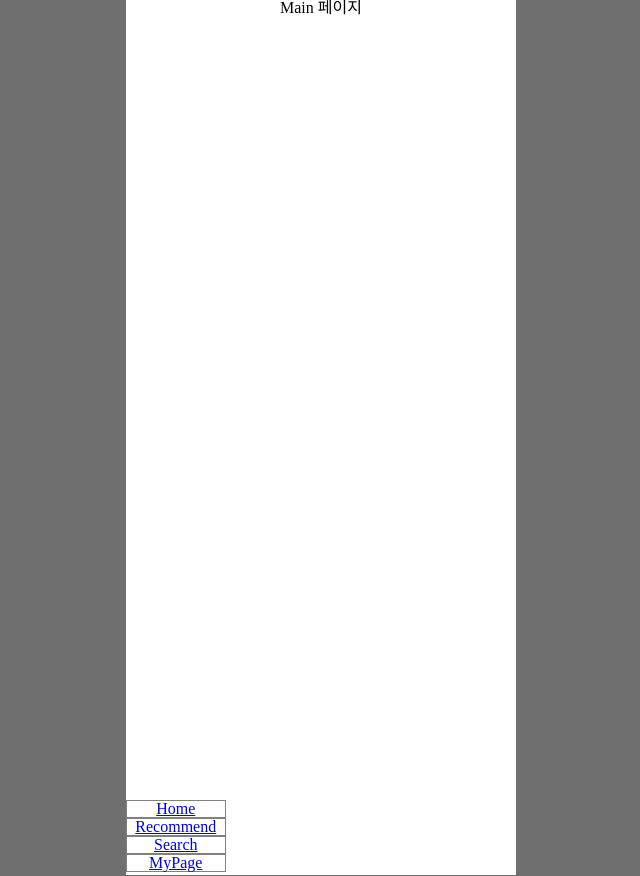
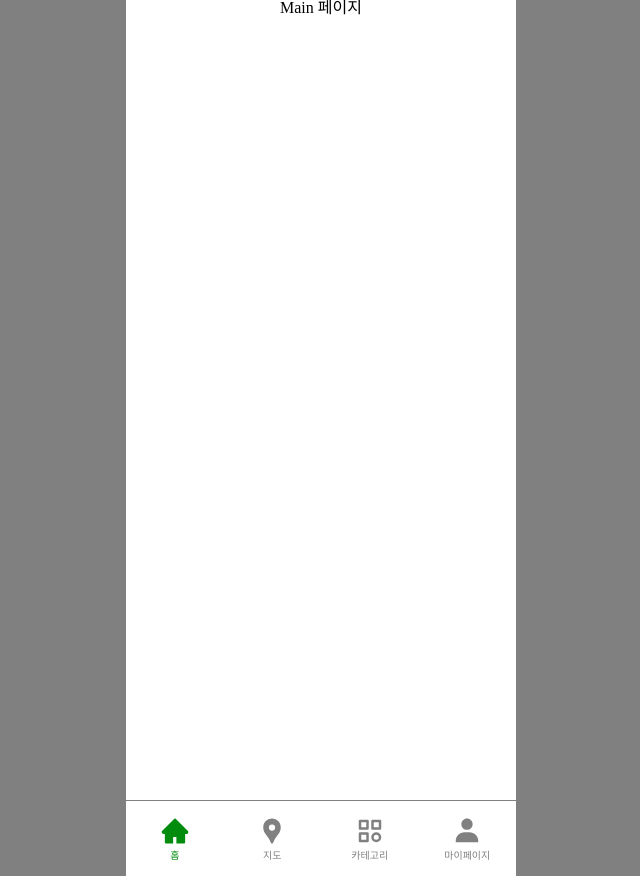
Before and after one commit to okiidokim/FrontEnd, a React (Vite) app in the folder catch-culture-frontend/: page / in a window 1280 px wide. Shown: the whole page, without its empty margins (319-959 px from the left). Built offline with nearby package versions, Linux system fonts and the light colour scheme.

Commit message:
Design: 네비게이션바 디자인

```diff
--- a/catch-culture-frontend/package.json
+++ b/catch-culture-frontend/package.json
@@ -14,7 +14,8 @@
     "react": "^18.2.0",
     "react-dom": "^18.2.0",
     "react-icons": "^4.11.0",
-    "react-router-dom": "^6.17.0"
+    "react-router-dom": "^6.17.0",
+    "styled-components": "^6.1.0"
   },
   "devDependencies": {
     "@types/react": "^18.0.37",
--- a/catch-culture-frontend/src/App.css
+++ b/catch-culture-frontend/src/App.css
@@ -7,6 +7,10 @@
   align-items: center;
   background-size: 100%;
   background-repeat: repeat; */
+}
+
+body {
+  background-color:grey;
 }
 
 .wrapper {
@@ -25,6 +29,7 @@
 .content {
   flex-grow: 1;
   min-height: 100vh;
+
   width: 100%;
   display: flex;
   flex-direction: column;
--- a/catch-culture-frontend/src/Layout.css
+++ /dev/null
@@ -1,38 +0,0 @@
-body {
-    background-color:rgb(111, 111, 111);
-}
-
-#grid {
-    background-color: white;
-    width:390px;
-    min-height:800px;
-    height:100%;
-    display:flex;
-    justify-content: center;
-    align-items: center;
-    flex-direction: column;
-}
-
-
-content {
-    flex-grow: 1;
-}
-
-nav {
-    flex-grow: 1;
-
-    width:100%;
-    height:75px;
-
-    display:flex;
-    border-top: solid 1px grey;
-}
-
-nav > div {
-    width: 97.5px;
-    display: flex;
-    flex-direction: column;
-    justify-content: center;
-    align-items: center;
-    border:1px solid grey;
-}
--- a/catch-culture-frontend/src/Layout.jsx
+++ /dev/null
@@ -1,20 +0,0 @@
-import { Outlet } from 'react-router-dom';
-import './Layout.css';
-import NavBar from './components/NavBar.jsx';
-
-function Layout() {
-  return (
-    <>
-      <div id="grid">
-        <content>
-          <Outlet />
-        </content>
-        <div id="nav">
-          <NavBar />
-        </div>
-      </div>
-    </>
-  );
-}
-
-export default Layout;
--- a/catch-culture-frontend/src/components/NavBar.jsx
+++ b/catch-culture-frontend/src/components/NavBar.jsx
@@ -1,31 +1,78 @@
-import './NavBar.css';
-import { NavLink } from "react-router-dom"
+import styled from "styled-components";
+import { NavLink } from "react-router-dom";
+import { AiFillHome } from "react-icons/ai";
+import { MdLocationPin } from "react-icons/md";
+import { TbCategory } from "react-icons/tb";
+import { BiSolidUser } from "react-icons/bi";
+
+const Nav = styled.nav`
+    width:100%;
+    height:75px;
+    display:flex;
+    border-top: solid 1px grey;
+    flex-direction: row;
+  `;
+
+  const NavTab = styled(NavLink)`
+    width: 97.5px;
+    height:100%;
+    display: flex;
+    flex-direction: column;
+    justify-content: center;
+    align-items: center;
+    box-sizing: border-box;
+    text-decoration-line: none;
+
+    :first-child {
+      width: 30px;
+      height: 30px;
+      color: grey;
+    }
+
+    div {
+      margin-top: 5px;
+      font-size: 10px;
+      color: grey;
+    }
+
+    &.active {
+      * {
+        color: #018C0D;
+      }
+    }
+  `;
 
 function NavBar() {
     return (
-    <nav>
+      <Nav>
+        <NavTab to="/" >
+          <AiFillHome />
           <div>
-          <NavLink to="/" activeStyle={null}>
-            Home
-          </NavLink>
+            홈
           </div>
+        </NavTab>
+        <NavTab to="/Map">
+          <MdLocationPin />
           <div>
-          <NavLink to="/" activeStyle={null}>
-            Recommend
-          </NavLink>
+            지도
           </div>
+        </NavTab>
+        <NavTab to="/Category">
+          <TbCategory />
           <div>
-          <NavLink to="/" activeStyle={null}>
-            Search
-          </NavLink>
+            카테고리
           </div>
+        </NavTab>
+        <NavTab to="/Mypage">
+          <BiSolidUser />
           <div>
-          <NavLink to="/" activeStyle={null}>
-            MyPage
-          </NavLink>
+            마이페이지
           </div>
-    </nav>
+        </NavTab>
+      </Nav>
     );
   };
 
+
+
   export default NavBar;
--- /dev/null
+++ b/catch-culture-frontend/src/pages/category/Category.jsx
@@ -0,0 +1,8 @@
+import React from 'react';
+
+
+function Category() {
+  return <div>카테고리 페이지</div>;
+}
+
+export default Category;
--- /dev/null
+++ b/catch-culture-frontend/src/pages/map/Map.jsx
@@ -0,0 +1,8 @@
+import React from 'react';
+
+
+function Map() {
+  return <div>Map 페이지</div>;
+}
+
+export default Map;
--- /dev/null
+++ b/catch-culture-frontend/src/pages/mypage/Mypage.jsx
@@ -0,0 +1,8 @@
+import React from 'react';
+
+
+function Mypage() {
+  return <div>마이페이지</div>;
+}
+
+export default Mypage;
```
Also changed, not shown: catch-culture-frontend/src/router.jsx (+15 -1 lines), 1 other file (tests, documents, lock files or other folders). Lines whose indentation alone changed are shown as unchanged.
